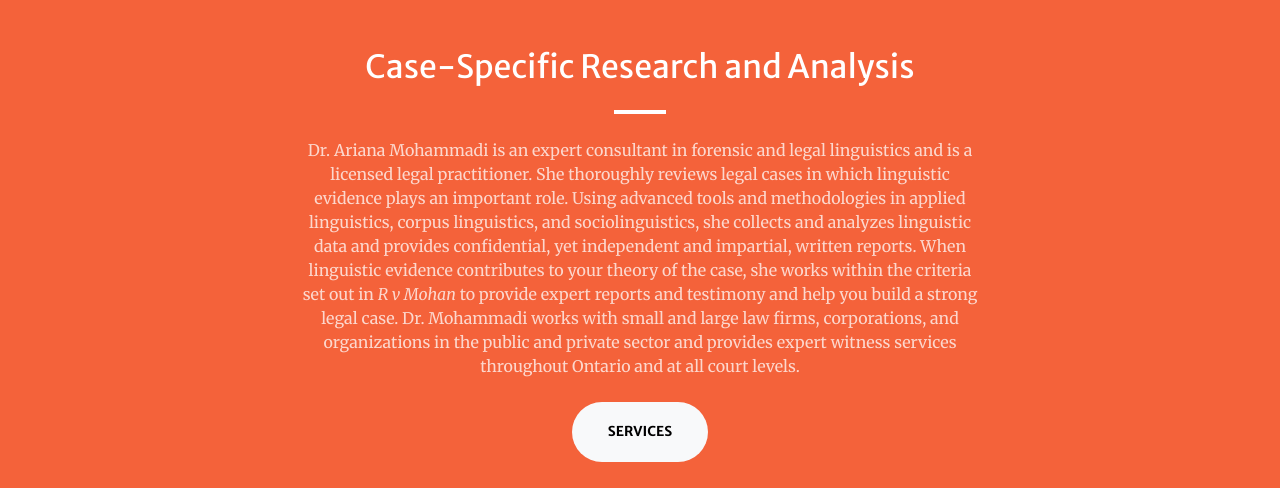
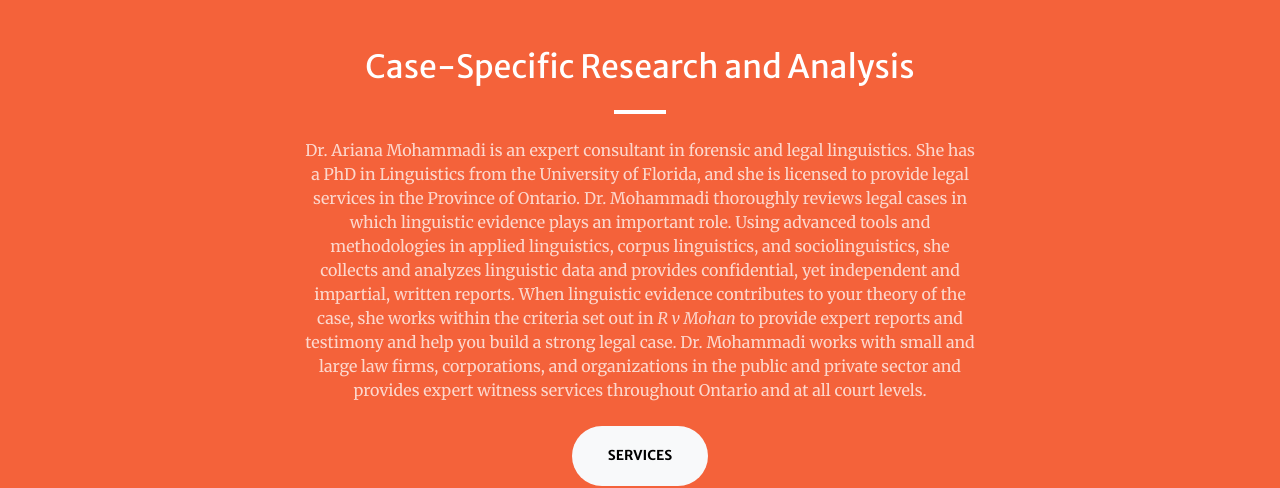
Before and after one commit to lccca-ca/lccca-ca.github.io, a plain HTML site: page index.html in a window 1280 px wide. Shown: the part 880-1368 px from the top of the page. Drawn offline with nearby package versions, Linux system fonts and the light colour scheme; some packages are replaced by stand-ins of ours; a script that the page names is missing.

Commit message:
Update index.html

```diff
--- a/index.html
+++ b/index.html
@@ -55,7 +55,7 @@
                     <div class="col-lg-8 text-center">
                         <h2 class="text-white mt-0">Case-Specific Research and Analysis</h2>
                         <hr class="divider divider-light" />
-                        <p class="text-white-75 mb-4">Dr. Ariana Mohammadi is an expert consultant in forensic and legal linguistics and is a licensed legal practitioner. She thoroughly reviews legal cases in which linguistic evidence plays an important role. Using advanced tools and methodologies in applied linguistics, corpus linguistics, and sociolinguistics, she collects and analyzes linguistic data and provides confidential, yet independent and impartial, written reports. When linguistic evidence contributes to your theory of the case, she works within the criteria set out in <i>R v Mohan</i> to provide expert reports and testimony and help you build a strong legal case. Dr. Mohammadi works with small and large law firms, corporations, and organizations in the public and private sector and provides expert witness services throughout Ontario and at all court levels.</p>
+                        <p class="text-white-75 mb-4">Dr. Ariana Mohammadi is an expert consultant in forensic and legal linguistics. She has a PhD in Linguistics from the University of Florida, and she is licensed to provide legal services in the Province of Ontario. Dr. Mohammadi thoroughly reviews legal cases in which linguistic evidence plays an important role. Using advanced tools and methodologies in applied linguistics, corpus linguistics, and sociolinguistics, she collects and analyzes linguistic data and provides confidential, yet independent and impartial, written reports. When linguistic evidence contributes to your theory of the case, she works within the criteria set out in <i>R v Mohan</i> to provide expert reports and testimony and help you build a strong legal case. Dr. Mohammadi works with small and large law firms, corporations, and organizations in the public and private sector and provides expert witness services throughout Ontario and at all court levels.</p>
                         <a class="btn btn-light btn-xl" href="#services">services</a>
                     </div>
                 </div>
```
